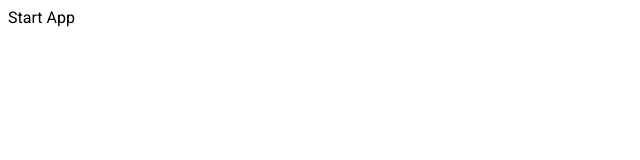
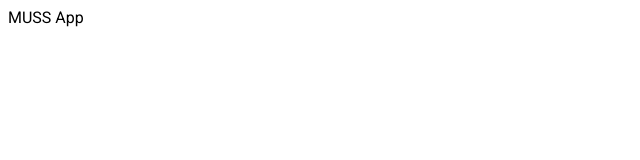
Before and after one commit to Sajjad124/MUSSAPP, a React (Create React App) app: page / in a window 1280 px wide. Shown: the top 160 px of the page, without its empty margins (0-640 px from the left). Built offline with nearby package versions, Linux system fonts and the light colour scheme.

Commit message:
component creation
in component folder i have created 4 components navbar, rightbar, sidebar, and feed

```diff
--- a/src/App.js
+++ b/src/App.js
@@ -8,7 +8,7 @@ import "@fontsource/roboto/700.css";
 import styled from "@emotion/styled";
 
 function App() {
-  return <div className="App">Start App</div>;
+  return <div className="App">MUSS App</div>;
 }
 export default App;
 
```
Also changed, not shown: src/Components/Feed.jsx (added, +9 -0 lines), src/Components/Navbar.jsx (added, +7 -0 lines), src/Components/RightBar.jsx (added, +9 -0 lines), src/Components/Sidebar.jsx (added, +9 -0 lines).
